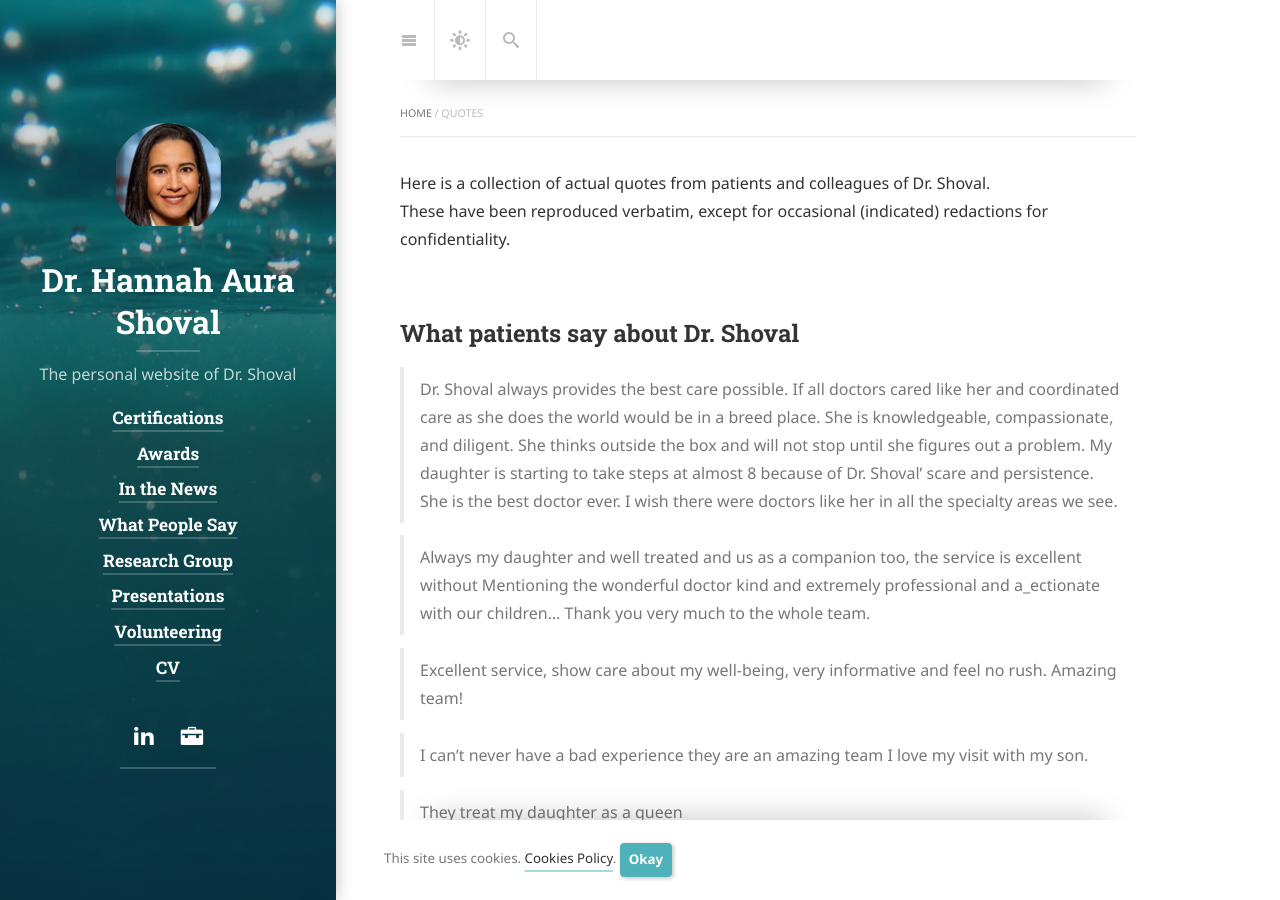
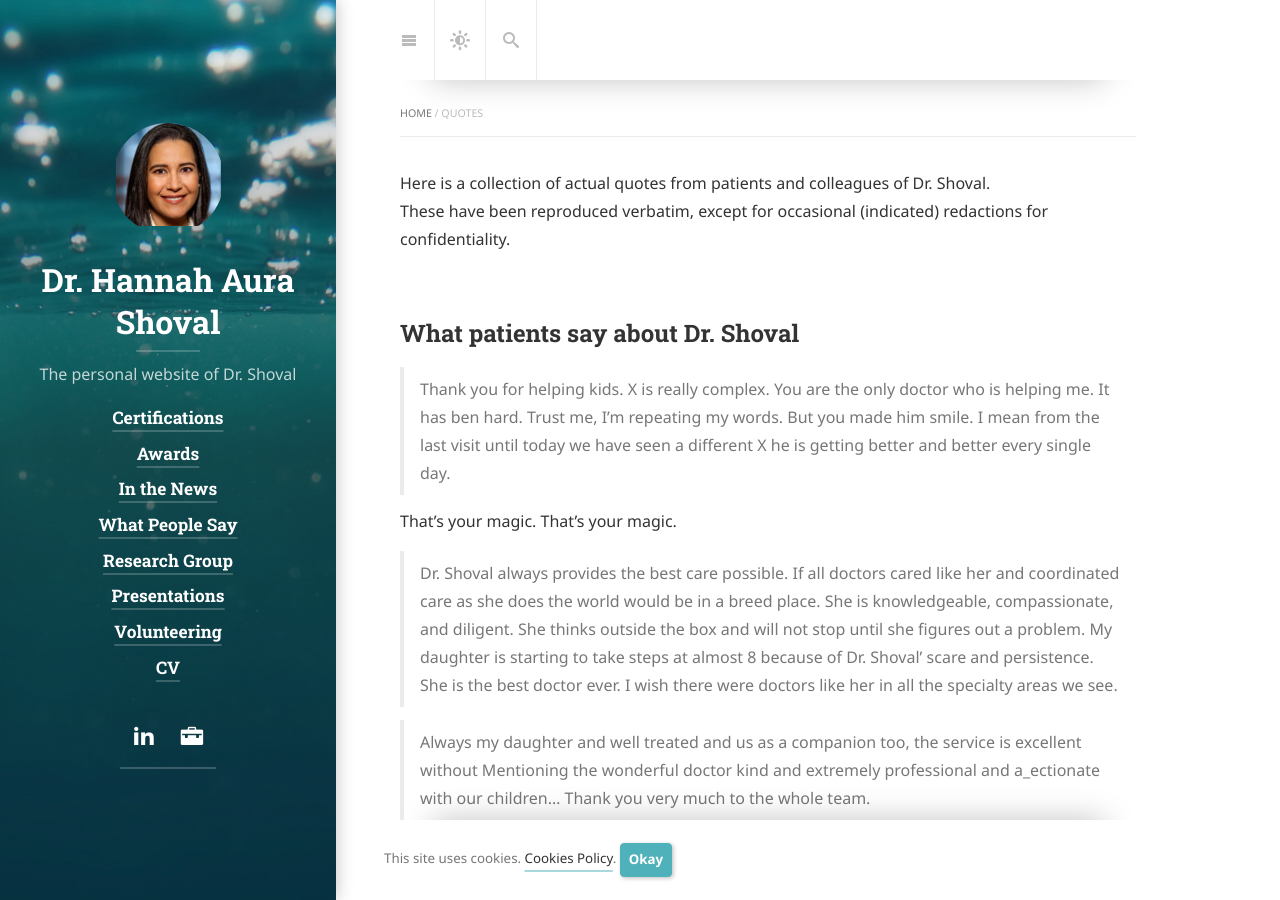
Before and after one commit to physiatry/physiatry.github.io, a Jekyll site: the page built from quotes.md, in a window 1280 px wide and 900 px high. Built offline with Jekyll 4.4.1, drawn with Linux system fonts in a browser that asks for light colours; cached includes are drawn as plain includes; nearby versions of some CDN libraries; some web fonts are replaced; library files that are not in the unit come from our copies.

Commit message:
add quote
Signed-off-by: Avi Shinnar <shinnar@us.ibm.com>

```diff
--- a/quotes.md
+++ b/quotes.md
@@ -10,6 +10,14 @@ These have been reproduced verbatim, except for occasional (indicated) redaction
 {:toc .large-only}
 
 ## What patients say about Dr. Shoval
+
+> Thank you for helping kids. X is really complex. You
+  are the only doctor who is helping me. It has ben hard. Trust me,
+  I'm repeating my words. But you made him smile. I mean from the last
+  visit until today we have seen a different X he is
+  getting better and better every single day.
+
+  That's your magic. That's your magic.
 
 > Dr. Shoval always provides the best care possible. If all doctors
   cared like her and coordinated care as she does the world would be
```
